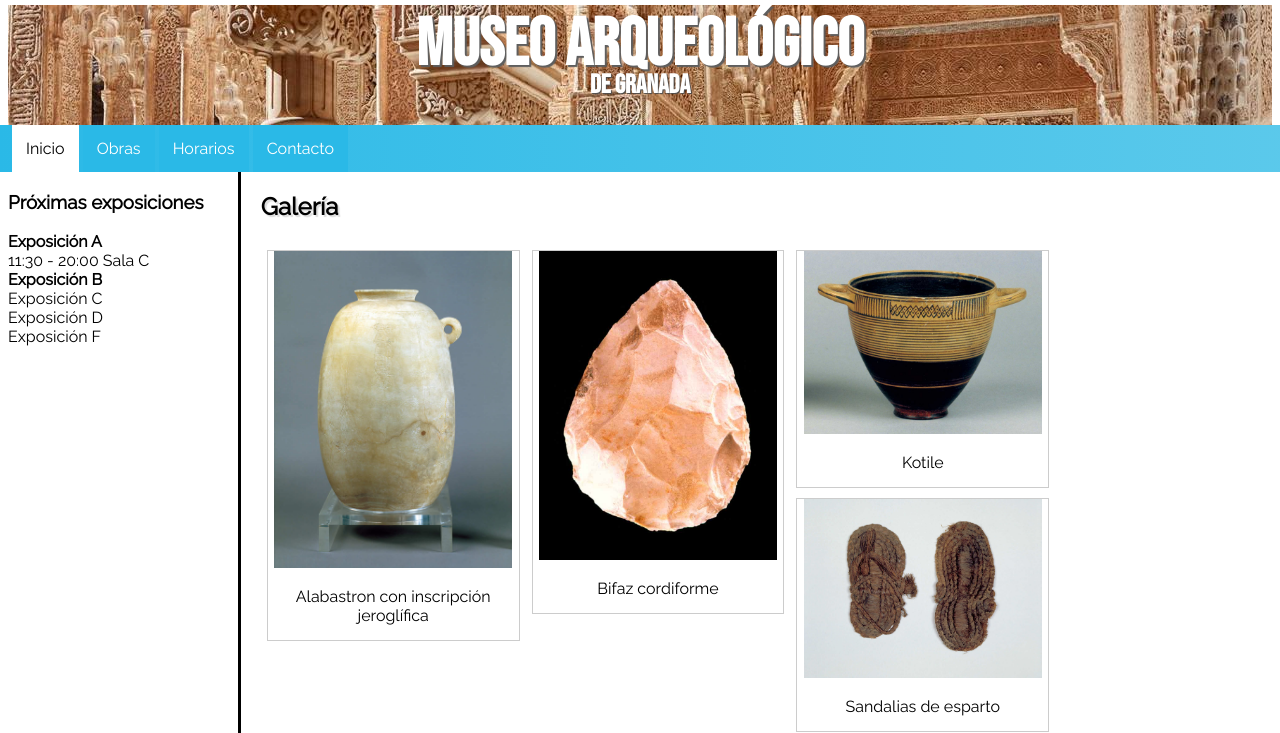
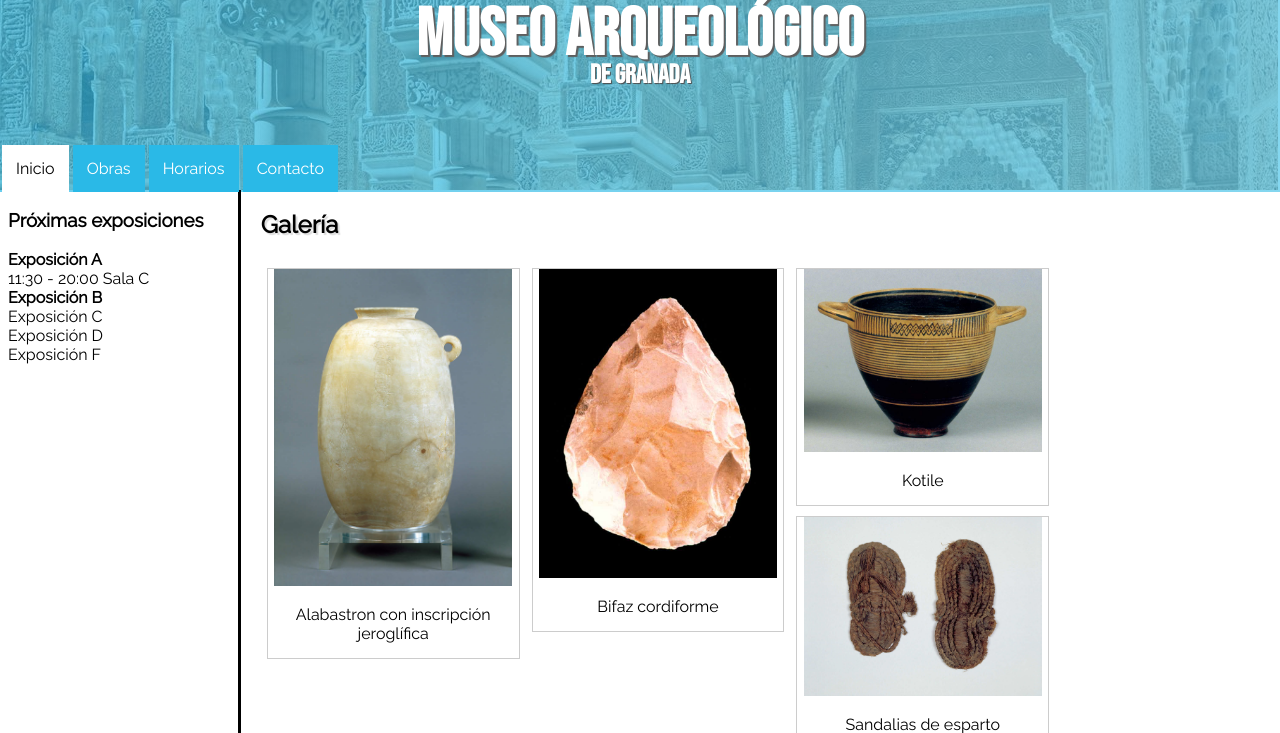
Before and after one commit to JaimeFriass/museo-web, a PHP site: page /principal.html in a window 1280 px wide. Shown: the top 733 px of the page. Run offline with PHP 8.4, Linux system fonts and the light colour scheme.

Commit message:
Añadido fondo fixed

```diff
--- a/css/estilos.css
+++ b/css/estilos.css
@@ -18,16 +18,19 @@ article h1 {
 
 div.cover {
     background: url('../img/alhambra_dentro.jpg') no-repeat fixed;
+    height: 195px;
+    margin: -50px -10px 0px -10px;
 }
 
 header {
 
-    /*background: linear-gradient(to right, rgb(42, 185, 231, 0.70) , #5bc9eb);*/
-    height: 120px;
+    background: linear-gradient(to right, rgb(42, 185, 231, 0.70) ,
+    rgb(91, 201, 234, 0.75));
+    height: 150px;
     color: white;
     text-align: center;
     font-family: 'bebas', sans-serif;
-    margin: -40px -10px 0px -10px;
+
 }
 
 header h1 {
@@ -64,14 +67,14 @@ header h2 {
 .menu {
     width: 100%;
     clear: both;
-    background: linear-gradient(to right, #2AB9E7 , #5bc9eb);
+    background: linear-gradient(to right, rgb(42, 185, 231, 0.70) ,
+    rgb(91, 201, 234, 0.75));
 }
 
 .menu ul {
     list-style-type: none;
     margin: 0;
     padding: 14px 14px 14px 14px;
-    background: linear-gradient(to right, #2AB9E7 , #5bc9eb);
     width: 100%;
     margin-left: -10px;
 
--- a/principal.html
+++ b/principal.html
@@ -11,7 +11,7 @@
         <header>
             <h1>MUSEO ARQUEOLÓGICO</h1><h2>de Granada</h2>
         </header>
-    </div>
+
 
         <div class="menu">
             <ul>
@@ -20,6 +20,7 @@
                 <li><a href="">Horarios</a></li>
                 <li><a href="">Contacto</a></li>
             </ul>
+        </div>
     </div>
 
     <article>
```
Lines whose indentation alone changed are shown as unchanged.
